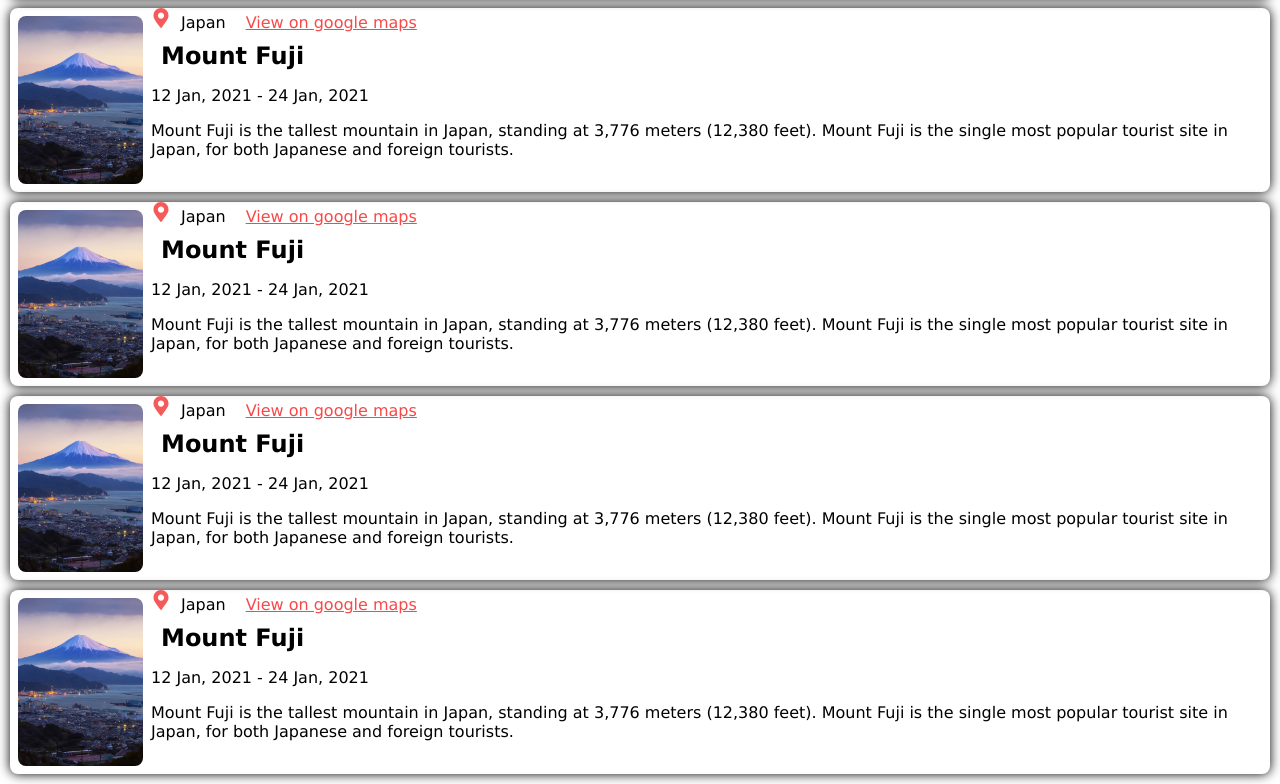
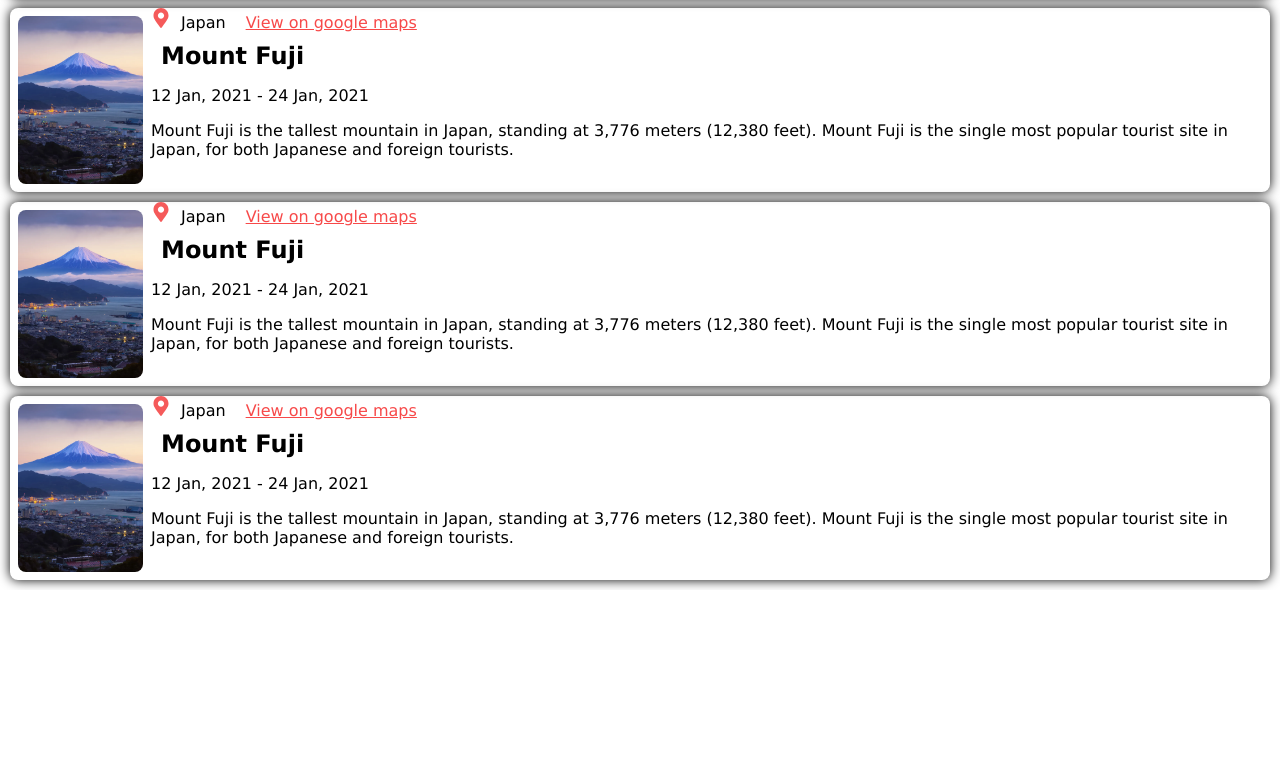
Before and after one commit to oussama1603/Travel-journal, a React (Vite) app: page / in a window 1280 px wide. Shown: the part 445-1229 px from the top of the page. After the commit the page ends 1035 px from the top, so only its background shows below. Built offline with nearby package versions, Linux system fonts and the light colour scheme.

Commit message:
Update App.jsx

```diff
--- a/src/App.jsx
+++ b/src/App.jsx
@@ -10,7 +10,7 @@ export default function App(){
       <Entry />
       <Entry />
       <Entry />
-      <Entry />
+
     </>
   )
 }
```
